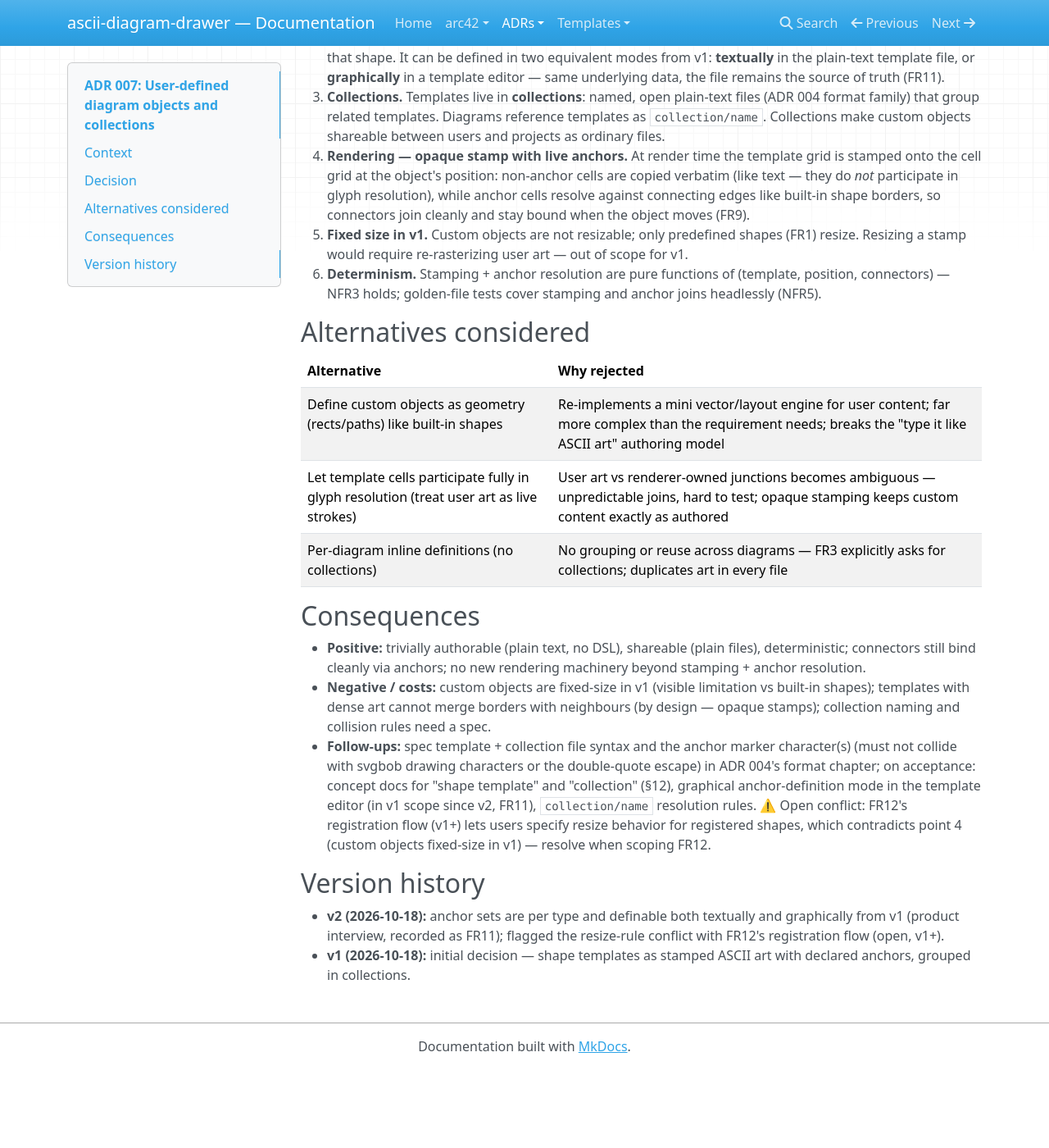
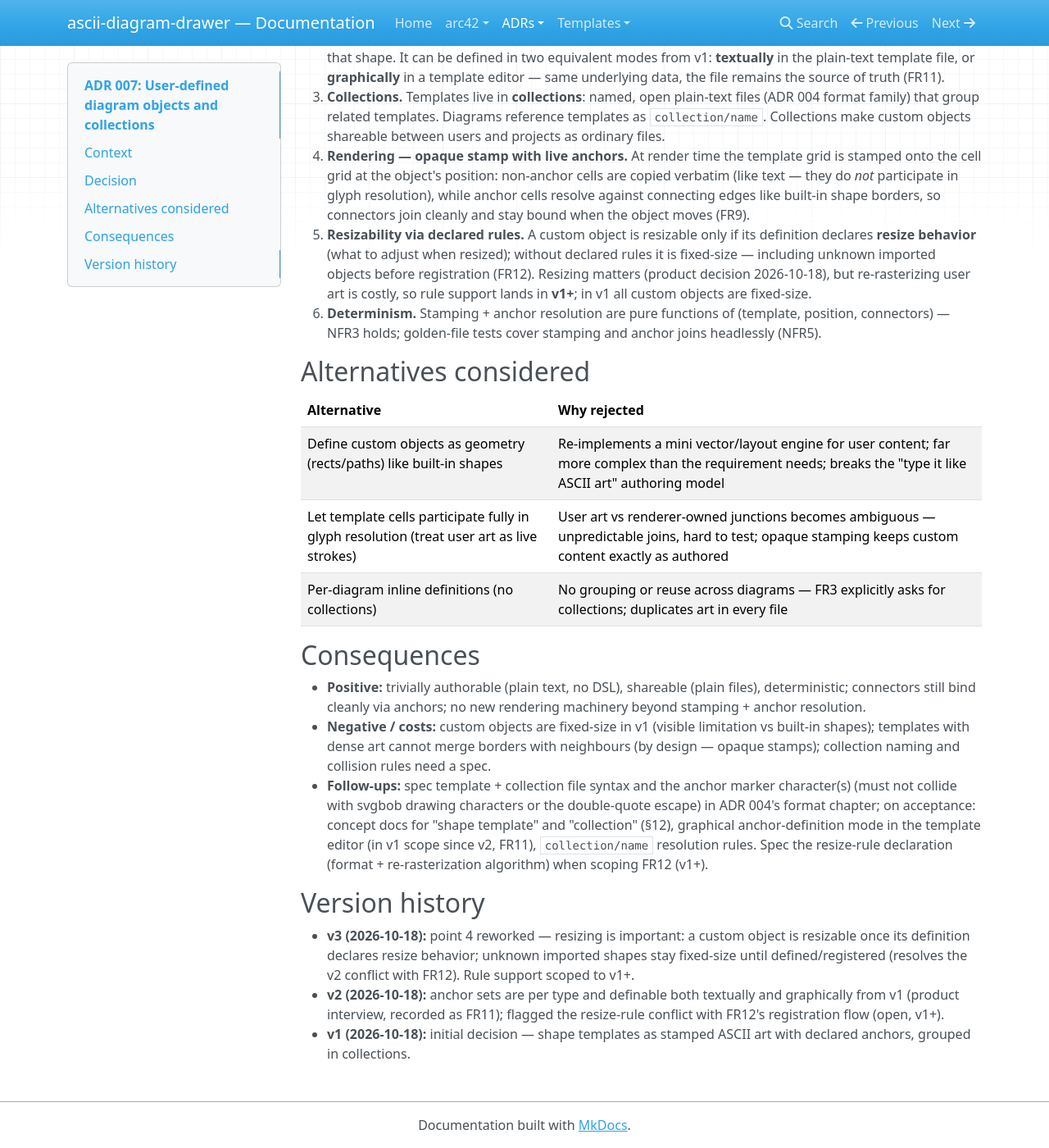
Before and after one commit to Reto411/ascii-diagram-drawer, an MkDocs documentation site: the page built from doc/adr/007-user-defined-diagram-objects.md, in a window 1280 px wide and 1400 px high, scrolled down 644 px. Shown: the whole window at 82% size. Built offline with MkDocs 1.6.1, drawn with Linux system fonts in a browser that asks for light colours; nearby versions of some CDN libraries; before the commit the page ends 1948 px from its top, so only the background shows below that.

Commit message:
Resolve ADR 007 resize conflict: resizability via declared rules
- A custom object is resizable once its definition declares resize
  behavior; unknown imported shapes stay fixed-size until registered
- ADR 007 -> v3 (point 4 reworked, conflict closed); FR12 and §3.2 F9
  updated: registration declares anchors + resize behavior

```diff
--- a/doc/adr/007-user-defined-diagram-objects.md
+++ b/doc/adr/007-user-defined-diagram-objects.md
@@ -25,7 +25,7 @@ A **shape template** is the unit of user-defined content; a **collection** group
    - **Anchors are per type** (v2): the anchor set is part of the template definition and shared by all instances of that shape. It can be defined in two equivalent modes from v1: **textually** in the plain-text template file, or **graphically** in a template editor — same underlying data, the file remains the source of truth (FR11).
 2. **Collections.** Templates live in **collections**: named, open plain-text files (ADR 004 format family) that group related templates. Diagrams reference templates as `collection/name`. Collections make custom objects shareable between users and projects as ordinary files.
 3. **Rendering — opaque stamp with live anchors.** At render time the template grid is stamped onto the cell grid at the object's position: non-anchor cells are copied verbatim (like text — they do *not* participate in glyph resolution), while anchor cells resolve against connecting edges like built-in shape borders, so connectors join cleanly and stay bound when the object moves (FR9).
-4. **Fixed size in v1.** Custom objects are not resizable; only predefined shapes (FR1) resize. Resizing a stamp would require re-rasterizing user art — out of scope for v1.
+4. **Resizability via declared rules.** A custom object is resizable only if its definition declares **resize behavior** (what to adjust when resized); without declared rules it is fixed-size — including unknown imported objects before registration (FR12). Resizing matters (product decision 2026-10-18), but re-rasterizing user art is costly, so rule support lands in **v1+**; in v1 all custom objects are fixed-size.
 5. **Determinism.** Stamping + anchor resolution are pure functions of (template, position, connectors) — NFR3 holds; golden-file tests cover stamping and anchor joins headlessly (NFR5).
 
 ## Alternatives considered
@@ -40,9 +40,10 @@ A **shape template** is the unit of user-defined content; a **collection** group
 
 - **Positive:** trivially authorable (plain text, no DSL), shareable (plain files), deterministic; connectors still bind cleanly via anchors; no new rendering machinery beyond stamping + anchor resolution.
 - **Negative / costs:** custom objects are fixed-size in v1 (visible limitation vs built-in shapes); templates with dense art cannot merge borders with neighbours (by design — opaque stamps); collection naming and collision rules need a spec.
-- **Follow-ups:** spec template + collection file syntax and the anchor marker character(s) (must not collide with svgbob drawing characters or the double-quote escape) in ADR 004's format chapter; on acceptance: concept docs for "shape template" and "collection" (§12), graphical anchor-definition mode in the template editor (in v1 scope since v2, FR11), `collection/name` resolution rules. ⚠️ Open conflict: FR12's registration flow (v1+) lets users specify resize behavior for registered shapes, which contradicts point 4 (custom objects fixed-size in v1) — resolve when scoping FR12.
+- **Follow-ups:** spec template + collection file syntax and the anchor marker character(s) (must not collide with svgbob drawing characters or the double-quote escape) in ADR 004's format chapter; on acceptance: concept docs for "shape template" and "collection" (§12), graphical anchor-definition mode in the template editor (in v1 scope since v2, FR11), `collection/name` resolution rules. Spec the resize-rule declaration (format + re-rasterization algorithm) when scoping FR12 (v1+).
 
 ## Version history
 
+- **v3 (2026-10-18):** point 4 reworked — resizing is important: a custom object is resizable once its definition declares resize behavior; unknown imported shapes stay fixed-size until defined/registered (resolves the v2 conflict with FR12). Rule support scoped to v1+.
 - **v2 (2026-10-18):** anchor sets are per type and definable both textually and graphically from v1 (product interview, recorded as FR11); flagged the resize-rule conflict with FR12's registration flow (open, v1+).
 - **v1 (2026-10-18):** initial decision — shape templates as stamped ASCII art with declared anchors, grouped in collections.
```
Also changed, not shown: other parts of doc/adr/007-user-defined-diagram-objects.md (+1 -1 lines), doc/arc42/03-business-scope.md (+1 -1 lines), doc/arc42/14-important-requirements.md (+1 -1 lines).
